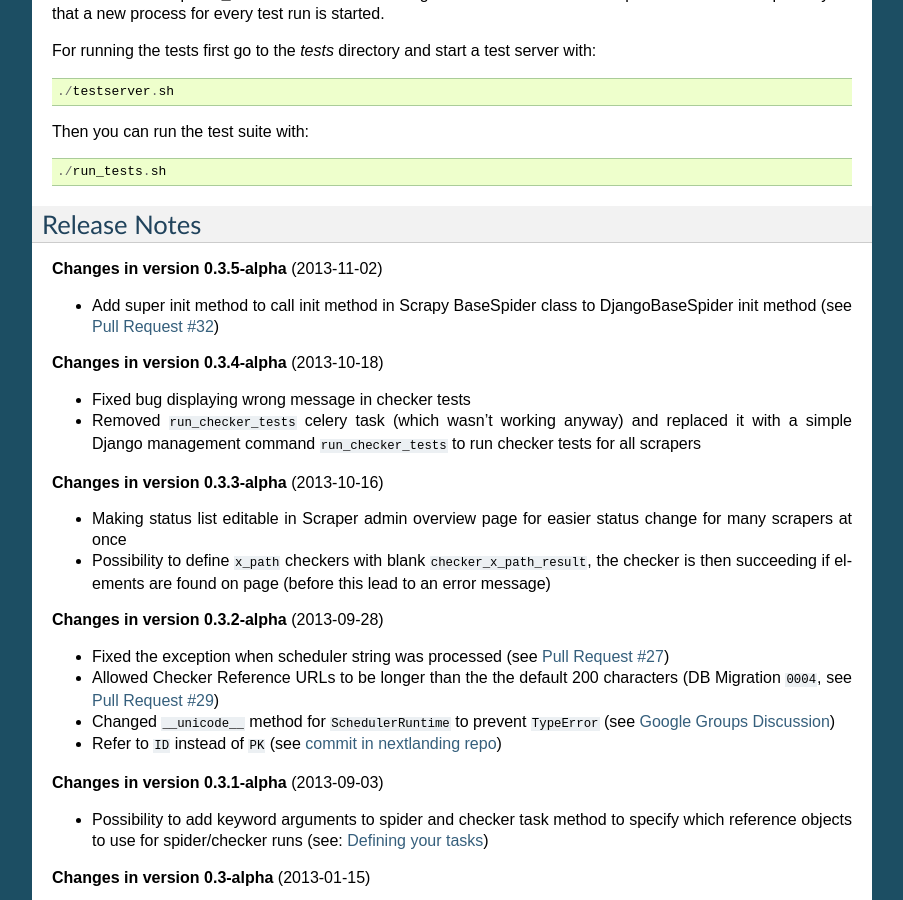
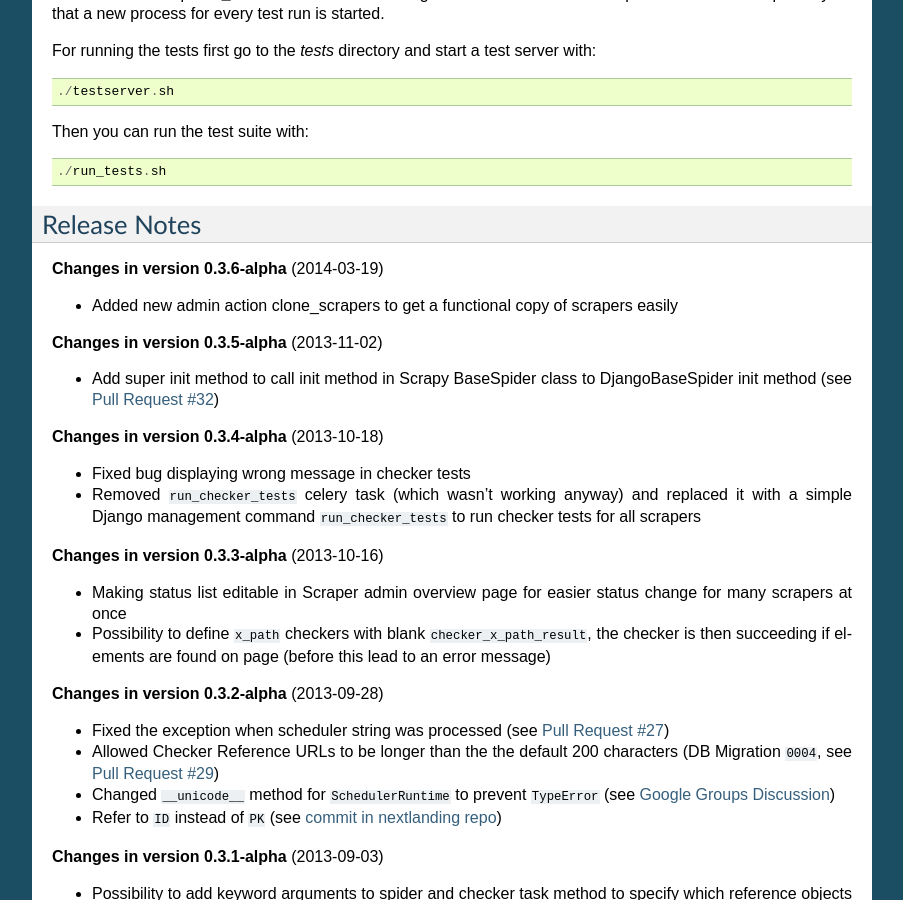
Before and after one commit to holgerd77/django-dynamic-scraper, a Sphinx documentation site: the page built from docs/development.rst, in a window 1280 px wide and 900 px high, scrolled down 656 px. Shown: the whole window, without its empty margins (198-1101 px from the left). Built offline with Sphinx 7.4.7, drawn with Linux system fonts in a browser that asks for light colours.

Commit message:
Changed release notes

```diff
--- a/docs/development.rst
+++ b/docs/development.rst
@@ -49,6 +49,10 @@ Then you can run the test suite with::
 
 Release Notes
 =============
+
+**Changes in version 0.3.6-alpha** (2014-03-19)
+
+* Added new admin action clone_scrapers to get a functional copy of scrapers easily
 
 **Changes in version 0.3.5-alpha** (2013-11-02)
 
```
